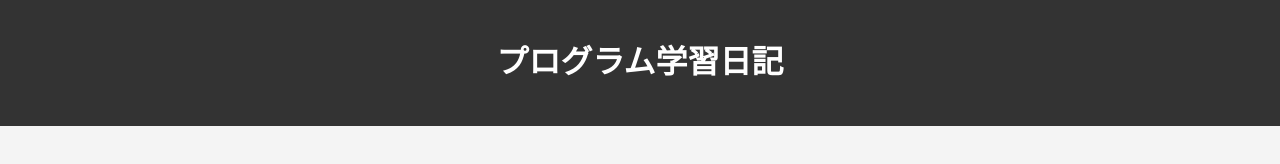
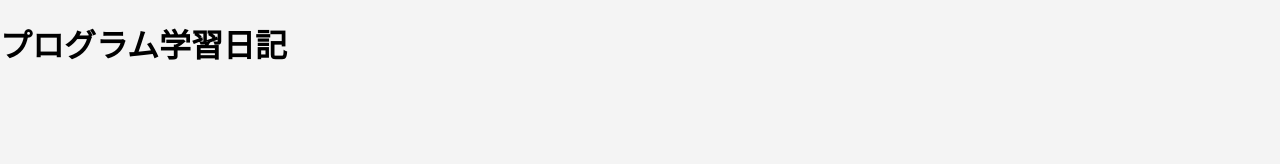
Before and after one commit to mob-ex/mypage, a plain HTML site: page mypage_index.html in a window 1280 px wide. Drawn offline with Linux system fonts and the light colour scheme.

Commit message:
Update mypage_stylesheet.css

```diff
--- a/mypage_stylesheet.css
+++ b/mypage_stylesheet.css
@@ -5,10 +5,3 @@ body {
   padding: 0;
   background-color: #f4f4f4;
 }
-
-header {
-  background: #333;
-  color: white;
-  padding: 1rem;
-  text-align: center;
-}
```
